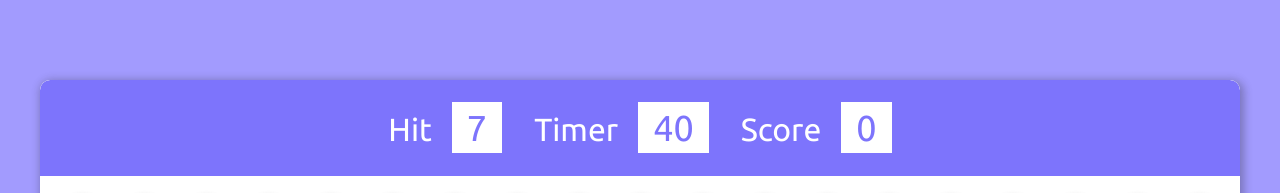
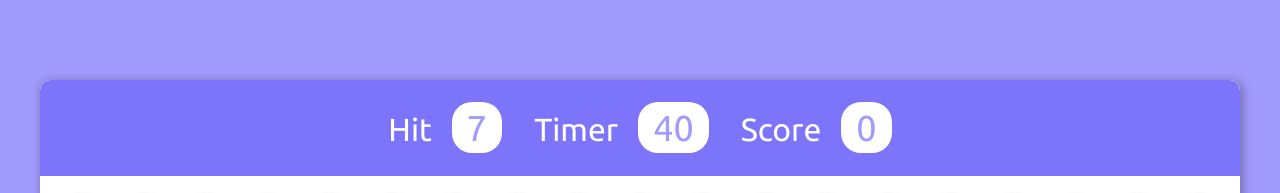
Before and after one commit to shivPosted/Bubble-Game, a plain HTML site: page index.html in a window 1280 px wide. Shown: the top 193 px of the page. Drawn offline with Linux system fonts and the light colour scheme.

Commit message:
making some design change 🚀

```diff
--- a/style.css
+++ b/style.css
@@ -59,9 +59,10 @@ body {
 .activity-tab div > span {
   margin-left: 2rem;
   background-color: #fff;
-  color: #7d74fc;
+  color: #a29bfe;
   padding: 0.5rem 1.5rem;
   font-size: 3.6rem;
+  border-radius: 2rem;
   /* border-radius: 5px; */
 }
 
```
